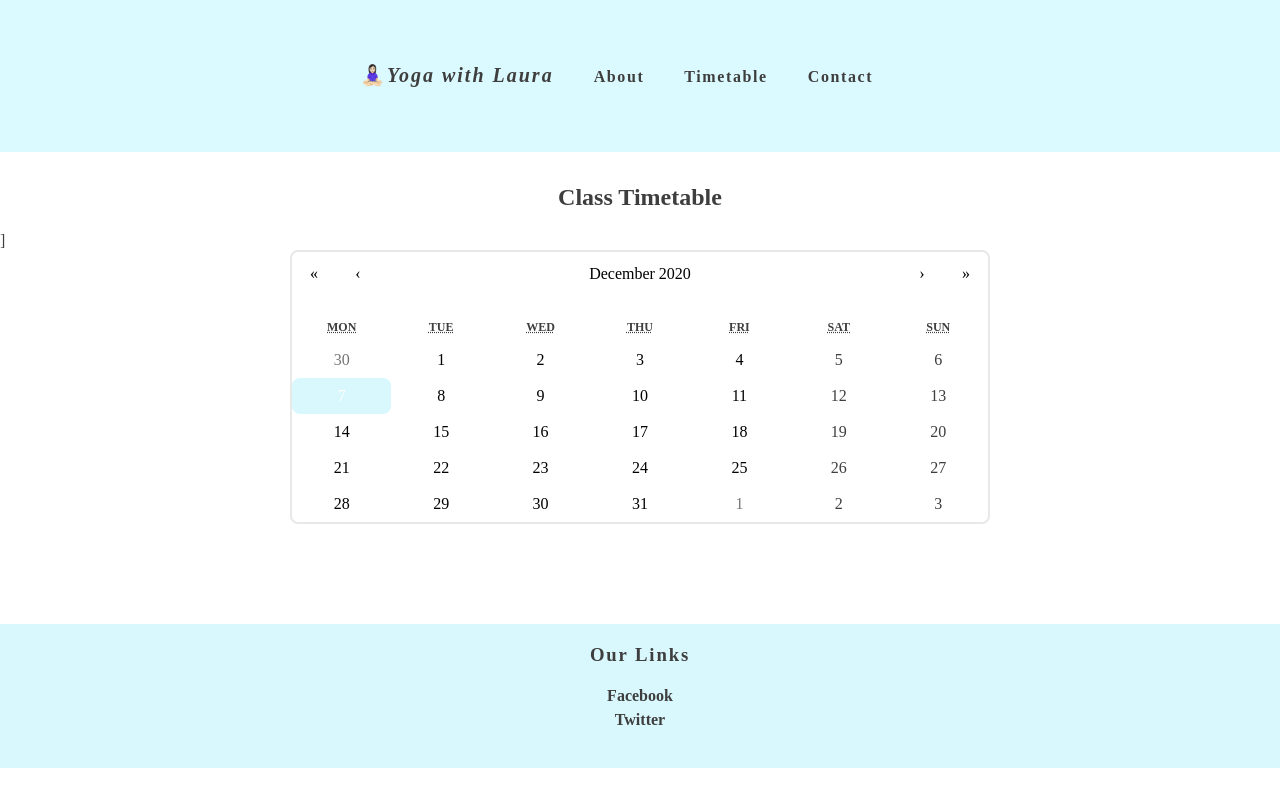
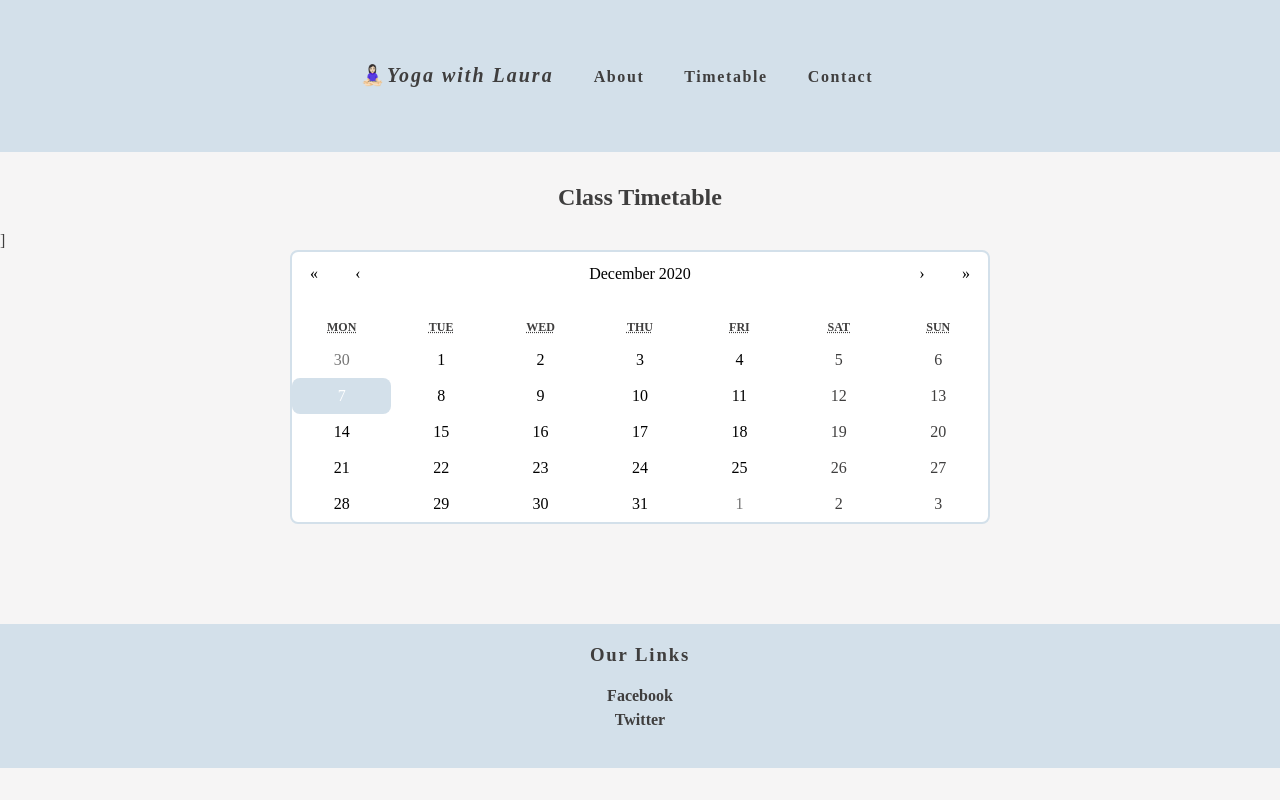
Before and after one commit to laura-dumitru/yoga-blog, a React (Create React App) app: page /timetable in a window 1280 px wide. Built offline with nearby package versions, Linux system fonts and the light colour scheme; a web font is replaced by a local one.

Commit message:
Changed colours

```diff
--- a/src/App.css
+++ b/src/App.css
@@ -8,7 +8,7 @@ body {
   font-family: "Alice", serif;
   font-weight: lighter;
   color: rgb(63, 62, 62);
-  background-color: white;
+  background-color: #f6f5f5;
   padding: 0;
   margin: 0;
   display: flex;
@@ -32,7 +32,7 @@ h4 {
 
 hr {
   border: none;
-  border-top: 1px solid #a3dde6;
+  border-top: 1px solid #d3e0ea;
   margin: 20px auto;
 }
 .about-hr {
@@ -107,7 +107,7 @@ li {
 }
 
 #header {
-  background-color: #dbfaff;
+  background-color: #d3e0ea;
   line-height: 150px;
   margin-bottom: 32px;
 }
@@ -137,7 +137,7 @@ li {
 
 #footer {
   flex-shrink: 0;
-  background-color: #d8f8fd;
+  background-color: #d3e0ea;
   padding: 20px 0;
   margin-top: 100px;
 }
@@ -210,7 +210,7 @@ div.react-calendar {
   margin: 0 auto;
   width: 700px;
   margin-bottom: 20px;
-  border: 2px solid rgb(233, 232, 232);
+  border: 2px solid #d3e0ea;
   border-radius: 8px;
   color: inherit;
 }
@@ -219,25 +219,25 @@ button.react-calendar__month-view__days__day--weekend {
 }
 button.react-calendar__tile:enabled:hover,
 button.react-calendar__tile:enabled:focus {
-  background-color: #d8f8fd;
+  background-color: #d3e0ea;
   border-radius: 8px;
 }
 button.react-calendar__tile--now {
-  background: #d8f8fd;
+  background: #d3e0ea;
   border-radius: 8px;
 }
 button.react-calendar__tile--active:enabled:hover,
 button.react-calendar__tile--active:enabled:focus {
-  background: #d8f8fd;
+  background: #d3e0ea;
   border-radius: 8px;
 }
 button.react-calendar__tile--active {
-  background: #d8f8fd;
+  background: #d3e0ea;
   color: white;
   border-radius: 8px;
 }
 button[class^="react-calendar__navigation__"]:hover {
-  background: #d8f8fd !important;
+  background: #d3e0ea !important;
   border-radius: 8px;
 }
 
@@ -252,7 +252,7 @@ button[class^="react-calendar__navigation__"]:hover {
   margin: 20px auto;
   border-radius: 8px;
   border: none;
-  background-color: #d8f8fd;
+  background-color: #d3e0ea;
   outline: none;
   padding: 16px 16px;
   font-size: 16px;
@@ -260,7 +260,7 @@ button[class^="react-calendar__navigation__"]:hover {
   cursor: pointer;
 }
 button:hover {
-  background-color: #9adae4;
+  background-color: #1687a7;
 }
 button a {
   font-weight: normal;
```
